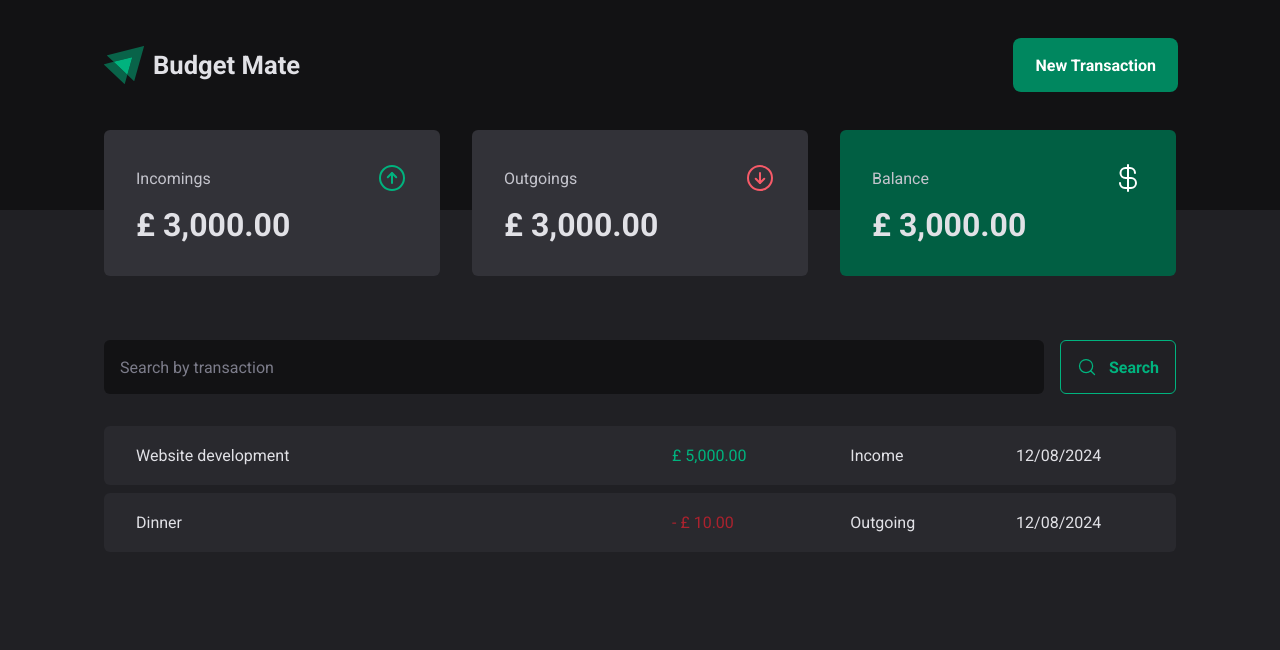
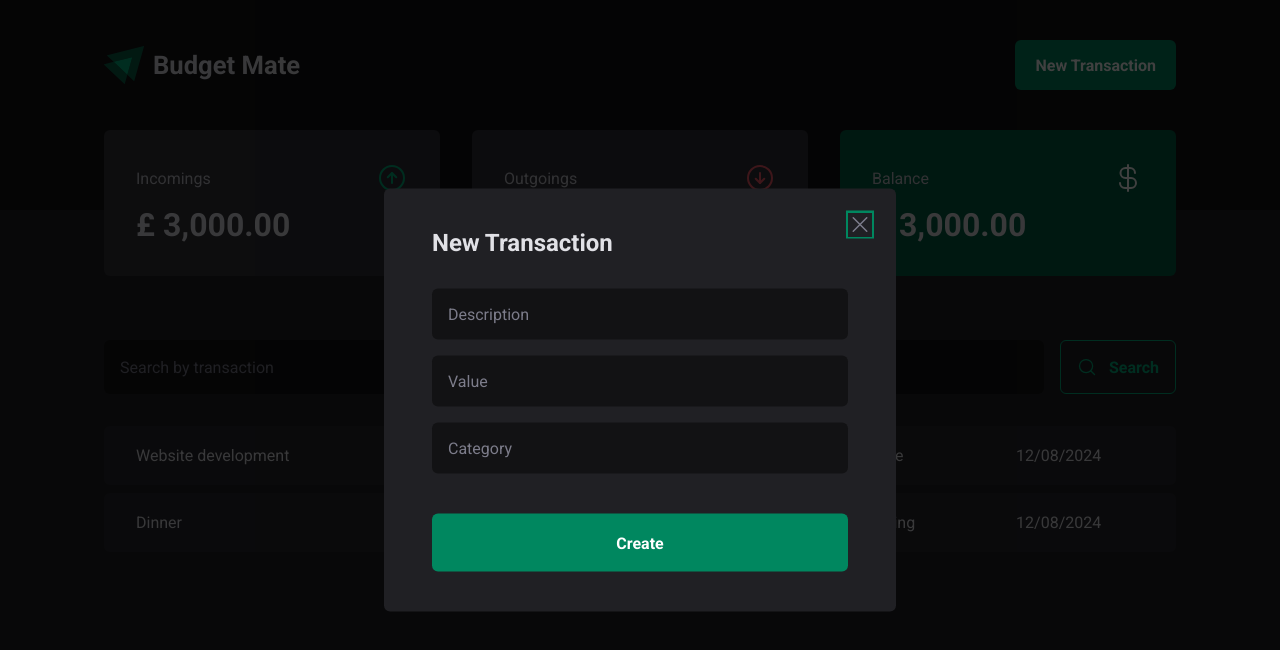
Before and after one commit to gabrielcedran/budget-mate, a React (Vite) app: page / in a window 1280 px wide. Both pictures are taken after a click on the button "New Transaction". Shown: the top 650 px of the page. Built offline with nearby package versions, Linux system fonts and the light colour scheme.

Commit message:
Modals with radix-dialog

```diff
--- a/package.json
+++ b/package.json
@@ -10,6 +10,7 @@
     "preview": "vite preview"
   },
   "dependencies": {
+    "@radix-ui/react-dialog": "^1.1.1",
     "phosphor-react": "^1.4.1",
     "react": "^18.3.1",
     "react-dom": "^18.3.1",
--- a/src/components/Header/index.tsx
+++ b/src/components/Header/index.tsx
@@ -1,13 +1,19 @@
 import { HeaderContainer, HeaderContent, NewTransactionButton } from "./styles";
 import logo from "../../assets/budget-mate-logo.svg"
+import * as Dialog from '@radix-ui/react-dialog'
+import { NewTransactionModal } from "../NewTransactionModal";
 
 export function Header() {
     return (
         <HeaderContainer>
-
             <HeaderContent>
                 <span><img src={logo} alt=""/><strong>Budget Mate</strong></span>
-                <NewTransactionButton>New Transaction</NewTransactionButton>
+                <Dialog.Root>
+                    <Dialog.Trigger asChild>
+                        <NewTransactionButton>New Transaction</NewTransactionButton>
+                    </Dialog.Trigger>
+                    <NewTransactionModal />
+                </Dialog.Root>
             </HeaderContent>
         </HeaderContainer>
     )
--- a/src/components/Header/styles.ts
+++ b/src/components/Header/styles.ts
@@ -1,4 +1,5 @@
 import styled from "styled-components";
+// import * as Dialog from '@radix-ui/react-dialog'
 
 export const HeaderContainer = styled.header`
     background: ${props => props.theme["gray-900"]};
@@ -27,6 +28,7 @@
     }
 `
 
+// export const NewTransactionButton = styled(Dialog.Trigger)`
 export const NewTransactionButton = styled.button`
     height: 50px;
     border: 0;
--- /dev/null
+++ b/src/components/NewTransactionModal/index.tsx
@@ -0,0 +1,24 @@
+import * as Dialog from '@radix-ui/react-dialog'
+import { CloseButton, Content, Overlay } from './styles'
+import { X } from 'phosphor-react'
+
+export function NewTransactionModal() {
+    return(
+        <Dialog.Portal>
+            <Overlay>
+                <Content>
+                    <Dialog.Title>New Transaction</Dialog.Title>
+                    <CloseButton>
+                        <X size={24}/>
+                    </CloseButton>
+                    <form>
+                        <input type="text" placeholder="Description" required />
+                        <input type="number" placeholder="Value" required />
+                        <input type="text" placeholder="Category" required />
+                        <button type="submit">Create</button>
+                    </form>
+                </Content>
+            </Overlay>
+        </Dialog.Portal>
+    )
+}
--- /dev/null
+++ b/src/components/NewTransactionModal/styles.ts
@@ -0,0 +1,76 @@
+import * as Dialog from '@radix-ui/react-dialog'
+import styled from 'styled-components'
+
+export const Overlay = styled(Dialog.Overlay)`
+    position: fixed;
+    width: 100vw;
+    height: 100vw;
+    inset: 0; // the same as setting, top bottom right and left as 0
+    background: rgba(0, 0, 0, 0.75); // of #00000075
+
+`
+
+export const Content = styled(Dialog.Content)`
+    min-width: 32rem;
+    border-radius: 6px;
+    padding: 2.5rem 3rem;
+    background: ${props => props.theme['gray-800']};
+
+    position: fixed;
+    top: 50%;
+    left: 50%;
+
+    transform: translate(-50%, -50%); // this is in relation to the element's size
+
+
+    form {
+        margin-top: 2rem;
+
+        display: flex;
+        flex-direction: column;
+        gap: 1rem;
+
+        input {
+            border-radius: 6px;
+            border: 0;
+            background: ${props => props.theme['gray-900']};
+            color: ${props => props.theme['gray-300']};
+            padding: 1rem;
+
+            &::placeholder {
+                color: ${props => props.theme['gray-500']};
+
+            }
+        }
+
+        button[type="submit"] {
+            height: 58px;
+            border: 0;
+            background: ${props => props.theme['green-500']};
+            color: ${props => props.theme.white};
+            font-weight: bold;
+            padding: 0 1.25rem;
+            border-radius: 6px;
+            margin-top: 1.5rem;
+            cursor: pointer;
+
+            &:hover {
+                background: ${props => props.theme['green-700']};
+                transition: background-color 0.2s;
+            }
+        }
+
+
+    }
+`
+
+export const CloseButton = styled(Dialog.Close)`
+    position: absolute;
+    background: transparent;
+    border: 0;
+    top: 1.5rem;
+    right: 1.5rem;
+    line-height: 0;
+    cursor: pointer;
+    color: ${props => props.theme['gray-500']}
+`
```
Also changed, not shown: 2 other files (tests, documents, lock files or other folders).
